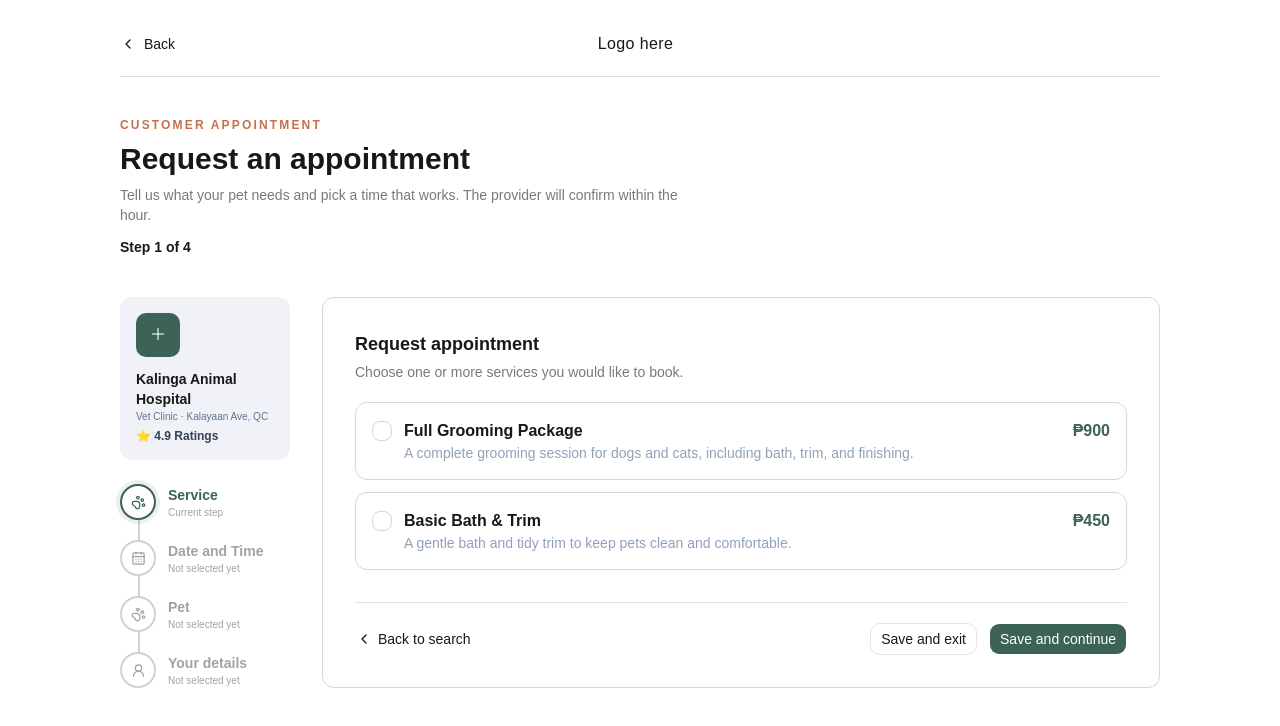
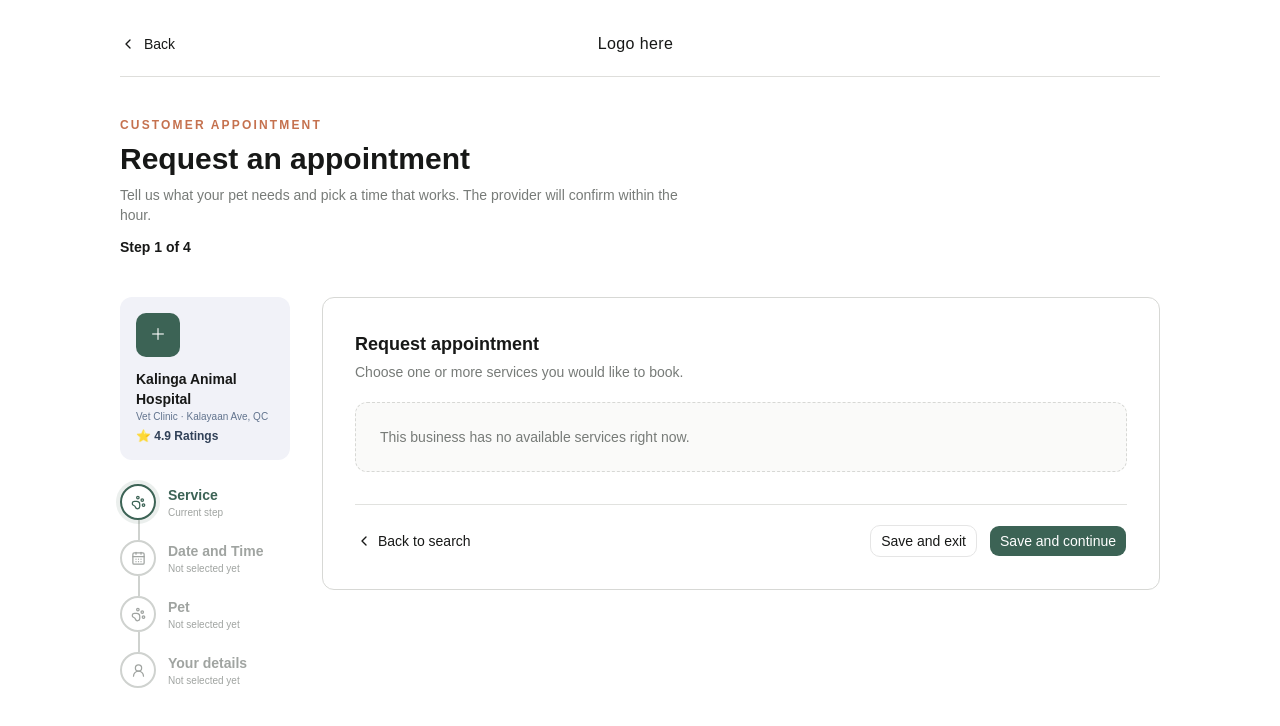
Before and after one commit to GarudaKurt/Aspen, a Next.js app: page /request-appointment in a window 1280 px wide. Shown: the top 726 px of the page. Built offline with nearby package versions, Linux system fonts and the light colour scheme.

Commit message:
Use business-specific appointment services

```diff
--- a/src/features/appointments/components/appointment-page.tsx
+++ b/src/features/appointments/components/appointment-page.tsx
@@ -9,7 +9,7 @@ import { Button } from "@/components/ui/button";
 import { Card } from "@/components/ui/card";
 import { Calendar } from "@/components/ui/calendar";
 import { Input } from "@/components/ui/input";
-import { services } from "@/features/tenant-dashboard/mock-data";
+import type { BusinessService } from "@/domain/business";
 
 type Period = "Morning" | "Afternoon" | "Evening";
 
@@ -43,6 +43,7 @@ type AppointmentPageProps = {
   businessLocation?: string;
   businessCategory?: string;
   businessRating?: string;
+  services?: BusinessService[];
 };
 const timeSlots: Record<Period, string[]> = { Morning: ["8:00 AM", "8:30 AM", "9:00 AM", "9:30 AM", "10:00 AM", "10:30 AM", "11:00 AM", "11:30 AM"], Afternoon: ["12:00 PM", "12:30 PM", "1:00 PM", "1:30 PM", "2:00 PM", "2:30 PM", "3:00 PM", "3:30 PM", "4:00 PM"], Evening: ["5:00 PM", "5:30 PM", "6:00 PM", "6:30 PM", "7:00 PM", "7:30 PM"] };
 const initialDraft: AppointmentDraft = { serviceIds: [], date: "", period: "Morning", time: "", petName: "", petType: "", reason: "", fullName: "", phone: "", email: "" };
@@ -53,6 +54,7 @@ export function AppointmentPage({
   businessLocation = "Kalayaan Ave, QC",
   businessCategory = "Vet Clinic",
   businessRating = "4.9",
+  services = [],
 }: AppointmentPageProps = {}) {
   const pathname = usePathname();
   const router = useRouter();
@@ -80,7 +82,14 @@ export function AppointmentPage({
   const toggleService = (id: string) => update("serviceIds", draft.serviceIds.includes(id) ? draft.serviceIds.filter((item) => item !== id) : [...draft.serviceIds, id]);
 
   const next = () => {
+    const availableServices = services.filter((service) => service.status === "Active");
+    if (activeIndex === 0 && !availableServices.length) {
+      return setError("This business has no available services at the moment.");
+    }
     if (activeIndex === 0 && !draft.serviceIds.length) return setError("Select at least one service to continue.");
+    if (activeIndex === 0 && draft.serviceIds.some((id) => !availableServices.some((service) => service.id === id))) {
+      return setError("Select only services offered by this business.");
+    }
     if (activeIndex === 1 && (!draft.date || !draft.time)) return setError("Choose a date and time to continue.");
     if (activeIndex === 2 && (!draft.petName || !draft.petType || !draft.reason)) return setError("Complete your pet's details to continue.");
     if (activeIndex === 3 && (!draft.fullName || !draft.phone || !draft.email)) return setError("Complete your contact details to send the request.");
@@ -101,7 +110,7 @@ export function AppointmentPage({
       <div className="grid gap-8 lg:grid-cols-[170px_minmax(0,1fr)] lg:items-start">
         <div><ProviderCard name={businessName} location={businessLocation} category={businessCategory} rating={businessRating} /><AppointmentStepper activeIndex={activeIndex} steps={steps} /></div>
         <Card className="rounded-xl border-[#d7d8d5] bg-white p-5 shadow-none sm:p-8">
-          {activeIndex === 0 && <ServiceStep selected={draft.serviceIds} onToggle={toggleService} />}
+          {activeIndex === 0 && <ServiceStep services={services} selected={draft.serviceIds} onToggle={toggleService} />}
           {activeIndex === 1 && <DateStep date={draft.date} period={draft.period} time={draft.time} onDate={(value) => update("date", value)} onPeriod={(value) => { update("period", value); if (!timeSlots[value].includes(draft.time)) update("time", ""); }} onTime={(value) => update("time", value)} />}
           {activeIndex === 2 && <PetStep draft={draft} update={update} />}
           {activeIndex === 3 && <DetailsStep draft={draft} update={update} businessName={businessName} />}
@@ -149,8 +158,12 @@ function AppointmentStepper({ activeIndex, steps }: { activeIndex: number; steps
     </ol>
   </nav>;
 }
-function ServiceStep({ selected, onToggle }: { selected: string[]; onToggle: (id: string) => void }) {
-  return <FormSection title="Request appointment" description="Choose one or more services you would like to book."><div className="space-y-3">{services.filter((service) => service.status === "Active").map((service) => { const checked = selected.includes(service.id); return <button key={service.id} type="button" onClick={() => onToggle(service.id)} aria-pressed={checked} className={`flex w-full items-start gap-3 rounded-xl border p-4 text-left transition ${checked ? "border-[#3c6355] ring-1 ring-[#3c6355]" : "border-[#d7d8d5] hover:border-[#3c6355]"}`}><span className={`mt-0.5 flex size-5 shrink-0 items-center justify-center rounded-md border ${checked ? "border-[#3c6355] bg-[#3c6355] text-white" : "border-[#d7d8d5]"}`}>{checked && <Check size={14} />}</span><span className="min-w-0 flex-1"><strong className="block">{service.title}</strong><span className="block text-sm text-slate-400">{service.description}</span></span><strong className="shrink-0 text-[#3c6355]">{service.price}</strong></button>;})}</div></FormSection>;
+function ServiceStep({ services, selected, onToggle }: { services: BusinessService[]; selected: string[]; onToggle: (id: string) => void }) {
+  const availableServices = services.filter((service) => service.status === "Active");
+  if (!availableServices.length) {
+    return <FormSection title="Request appointment" description="Choose one or more services you would like to book."><div className="rounded-xl border border-dashed border-[#d7d8d5] bg-[#fafaf9] p-6 text-sm text-[#777b78]">This business has no available services right now.</div></FormSection>;
+  }
+  return <FormSection title="Request appointment" description="Choose one or more services you would like to book."><div className="space-y-3">{availableServices.map((service) => { const checked = selected.includes(service.id); return <button key={service.id} type="button" onClick={() => onToggle(service.id)} aria-pressed={checked} className={`flex w-full items-start gap-3 rounded-xl border p-4 text-left transition ${checked ? "border-[#3c6355] ring-1 ring-[#3c6355]" : "border-[#d7d8d5] hover:border-[#3c6355]"}`}><span className={`mt-0.5 flex size-5 shrink-0 items-center justify-center rounded-md border ${checked ? "border-[#3c6355] bg-[#3c6355] text-white" : "border-[#d7d8d5]"}`}>{checked && <Check size={14} />}</span><span className="min-w-0 flex-1"><strong className="block">{service.title}</strong><span className="block text-sm text-slate-400">{service.description}</span></span><strong className="shrink-0 text-[#3c6355]">{service.price}</strong></button>;})}</div></FormSection>;
 }
 
 function DateStep({ date, period, time, onDate, onPeriod, onTime }: { date: string; period: Period; time: string; onDate: (value: string) => void; onPeriod: (value: Period) => void; onTime: (value: string) => void }) {
```
